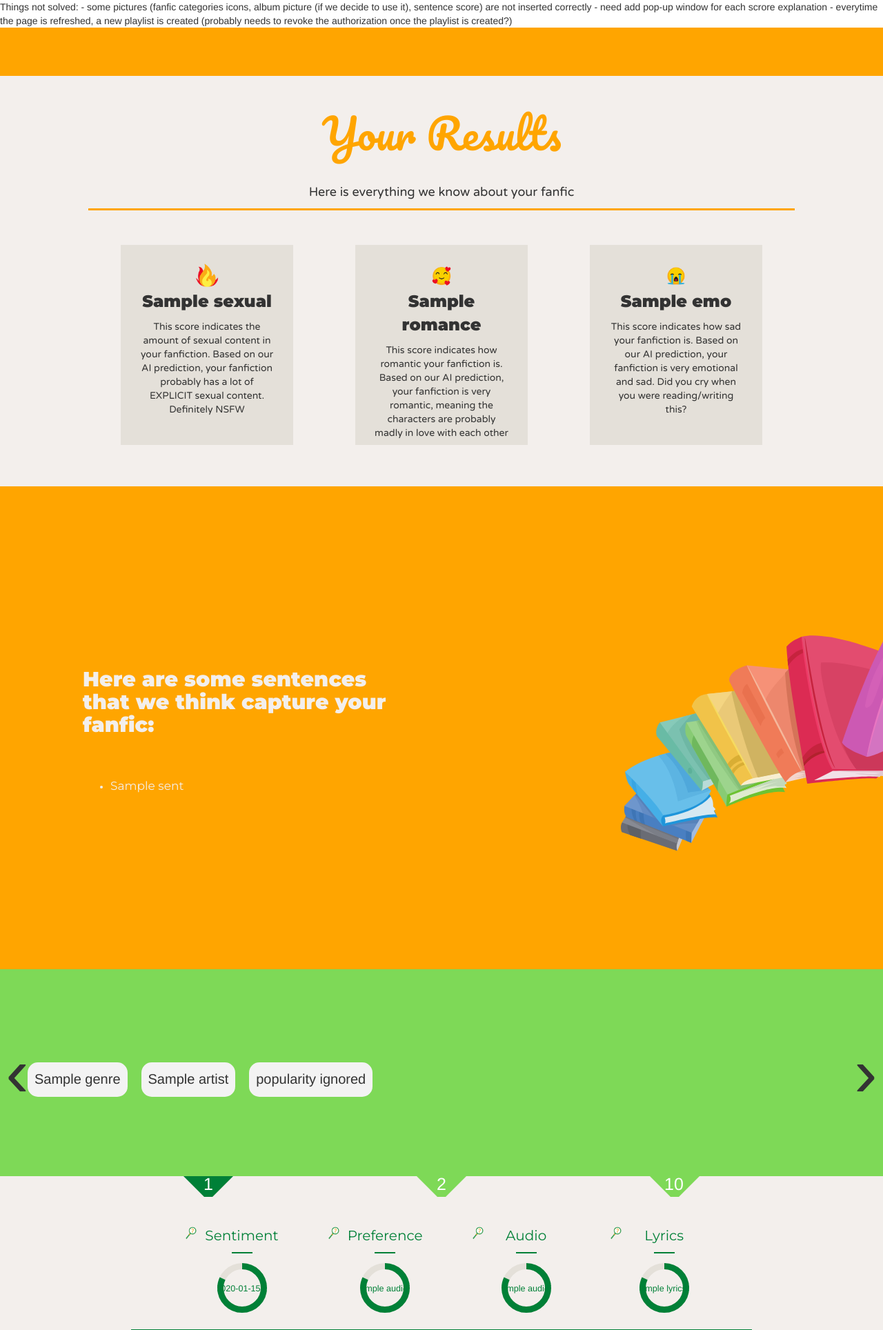
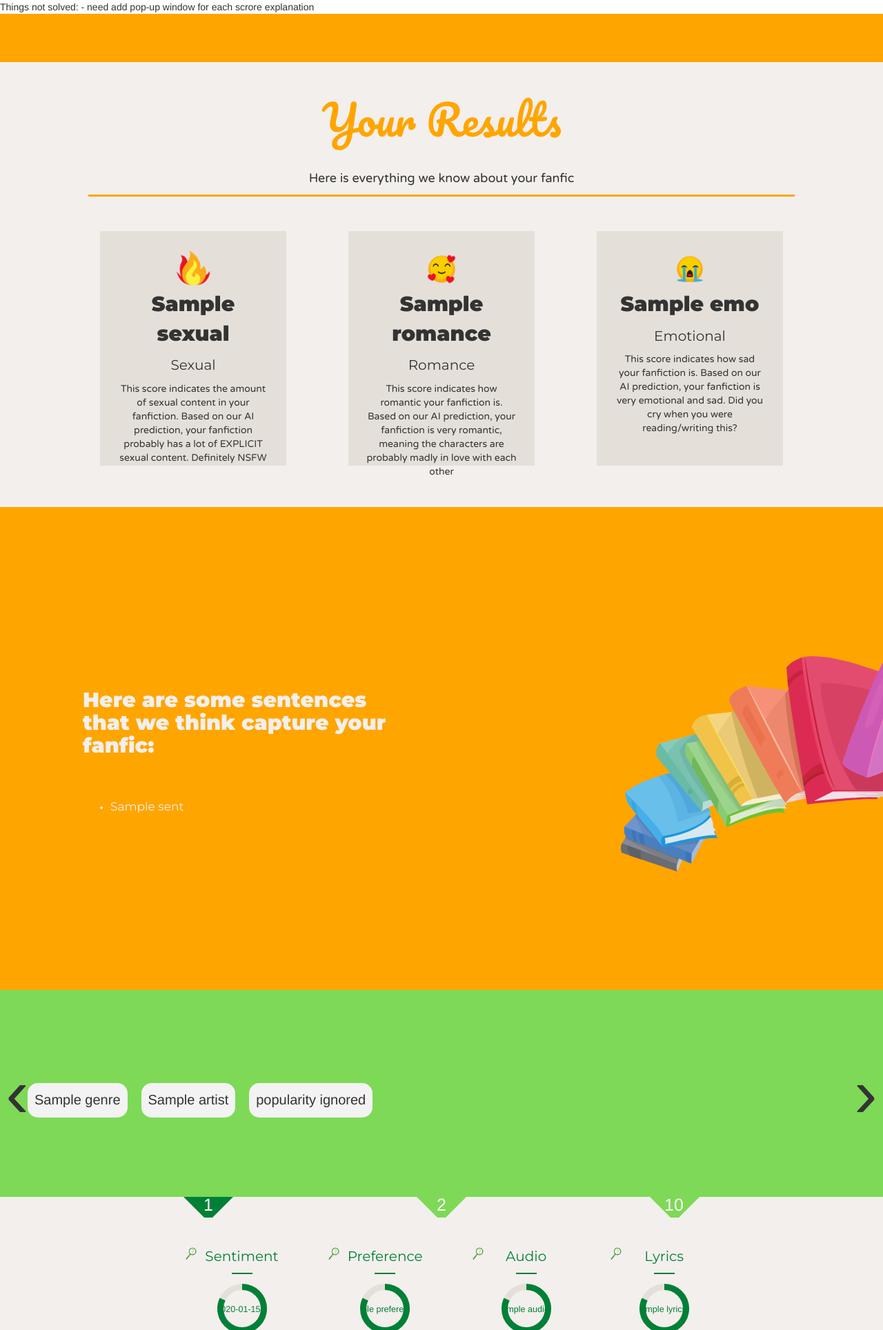
Before and after one commit to ArielJiang0520/fanfic-playlist, a Flask app: template app/templates/output2.html in a window 1280 px wide; the page is wider, and only the part inside the window is pictured. Shown: the top 1928 px of that part at 69% size. Run offline with Flask 2, Linux system fonts and the light colour scheme; the template is opened without the code that fills it: most values are stand-ins (such as "Sample title", 1, 10 or a date in 2020); parts of the project's set-up code (start-up, migrations or seed data) failed here and were passed over; some libraries are stand-ins or nearby versions.

Commit message:
new data & fixed progress bar bug & ui changes

```diff
--- a/app/irsystem/controllers/search_controller.py
+++ b/app/irsystem/controllers/search_controller.py
@@ -40,10 +40,9 @@ def search():
             sel_genres = request.form.to_dict()['genre_search']
             sel_genres = sel_genres.split(',') if len(sel_genres) > 0 else []
 
-        # print(sel_artists, sel_genres)
-
         result = text_search(text, target_genres=sel_genres,
                              target_artists=sel_artists, popular=popular, link=link)
+
 
         if not result['status']['code'] == '000':
             # handle response error
--- a/app/irsystem/models/model.py
+++ b/app/irsystem/models/model.py
@@ -31,7 +31,7 @@ def scrape_link(url: str):
 
 
 def text_search(query: str, target_genres=[], target_artists=[],
-                popular=True, k=10, link=False) -> [dict]:
+                popular=False, k=10, link=False) -> [dict]:
     """
     param:
         query: fanfiction
@@ -136,7 +136,7 @@ def text_search(query: str, target_genres=[], target_artists=[],
                 'lyrics': 0.0
             },
             'artist_genre': '',
-            'artist_popularity': '',
+            'artist_popularity': 0,
             'song_popularity': 0,
             'genius_link': ''
         }
--- a/app/irsystem/models/ranking_sys.py
+++ b/app/irsystem/models/ranking_sys.py
@@ -21,7 +21,7 @@ def sentiment_score(q, threshold=ta):
     return np.where(cs < ta, 0, cs)
 
 
-def pref_score(artists=[], genres=[], popular=False):
+def pref_score(artists, genres, popular):
     if not artists and not genres and not popular:
         return np.ones(shape=len(DB.MATADATA))
 
--- a/app/static/output2.css
+++ b/app/static/output2.css
@@ -322,8 +322,8 @@
 }
 
 .fic-score-item{
-  width: 250px;
-  height: 290px;
+  width: 270px;
+  height: 340px;
   text-align: center;
   background-color: #e4e0d9;
   padding-left: 25px;
@@ -334,22 +334,24 @@
 
 .score-label{
   /* font-size: 25; */
-  width: 40px;
-  height: 40px;
+  width: 60px;
+  height: 60px;
   /* background-color: #fff; */
   margin: auto;
 }
 
 .score-num{
-  font-size: 24;
+  font-size: 30;
   font-family: "Montserrat";
-  font-weight: 700;
+  font-weight: 600;
 }
 
-/* .score-description {
-  font-size: 15px;
-  font-size: "Varela Round";
-} */
+.score-cat-name{
+  font-size: 20;
+  font-family: "Montserrat";
+}
+
+
 
 .arrow-row{
   display: flex;
@@ -528,7 +530,7 @@
 }
 
 .spotify-question {
-  height: 200px;
+  height: 150px;
 }
 
 .spotify-player {
--- a/app/templates/output2.html
+++ b/app/templates/output2.html
@@ -1,9 +1,5 @@
 Things not solved:
-- some pictures (fanfic categories icons, album picture (if we decide to use it), sentence score) are not inserted
-correctly
 - need add pop-up window for each scrore explanation
-- everytime the page is refreshed, a new playlist is created (probably needs to revoke the authorization once the
-playlist is created?)
 
 <html>
 
@@ -40,6 +36,7 @@ playlist is created?)
       <div class='fic-score-item'>
         <img class='score-label' src='/static/images/5.png'></img>
         <p class='score-num'>{{result['fanfic']['scores']['Sexual']}}</p>
+        <p class='score-cat-name'>Sexual</p>
         {% if (result['fanfic']['scores']['Sexual'] <= 30) %} <p>This score indicates the amount of sexual content in
           your fanfiction.
           Based on our AI prediction, your fanfiction barely has
@@ -62,6 +59,7 @@ playlist is created?)
       <div class='fic-score-item'>
         <img class='score-label' src='/static/images/4.png'></img>
         <p class='score-num'>{{result['fanfic']['scores']['Romance']}}</p>
+        <p class='score-cat-name'>Romance</p>
         {% if (result['fanfic']['scores']['Romance'] <= 30) %} <p>This score indicates how romantic your fanfiction is.
           Based on our AI prediction, your fanfiction is not very romantic,
           so there’s probably not much kissing, cuddling, or love confessions going on.
@@ -85,6 +83,7 @@ playlist is created?)
       <div class='fic-score-item'>
         <img class='score-label' src='/static/images/3.png'></img>
         <p class='score-num'>{{result['fanfic']['scores']['Emo']}}</p>
+        <p class='score-cat-name'>Emotional</p>
         {% if (result['fanfic']['scores']['Emo'] <= 30) %} <p>This score indicates how sad your fanfiction is.
           Based on our AI prediction, your fanfiction is probably
           a light-hearted story with little to now angst involved.
@@ -107,24 +106,6 @@ playlist is created?)
       {% endif %}
     </div>
     <br>
-
-    <!-- <div class="sentence-container">
-        {% if result %}
-        <div>
-          <h2 class='sentence-header'><b>Here are some sentences that we think capture your fanfic:</b></h2>
-          <div class='sentence-box'>
-            <ul>
-              {% for sent in result['fanfic']['analysis']['top_sentences'][:7]%}
-              <li class="sentence-list-item">
-                <p class='sentences'>{{sent}}</p>
-              </li>
-              {% endfor %}
-            </ul>
-          </div>
-        </div>
-        <img class='sentence-pic' src="/static/images/books.svg">
-        </div>
-        {% endif %} -->
   </div>
 
 </div>
@@ -151,9 +132,6 @@ playlist is created?)
 
 {% if result %}
 
-<!--uncomment this when the spotify thing works, for now have a button there to show where it will be-->
-<!--<iframe src="https://open.spotify.com/embed/playlist/{{playlist}}" width="400" height="600" frameborder="0"
-    allowtransparency="true" allow="encrypted-media"></iframe>-->
 
 <div class='background-square-ga'>
   <ul class='genre-list'>
@@ -255,11 +233,11 @@ playlist is created?)
             <p class='score-name'>Preference</p>
             <div class='score-line'></div>
             <div class="progress-circle p10">
-              <svg class="radial-progress" data-percentage={{song['scores']['audio']}} viewBox="0 0 80 80">
+              <svg class="radial-progress" data-percentage={{song['scores']['preference']}} viewBox="0 0 80 80">
                 <circle class="incomplete" cx="40" cy="40" r="35"></circle>
                 <circle class="complete" cx="40" cy="40" r="35" style="stroke-dashoffset: 39.58406743523136;"></circle>
                 <text class="percentage" x="50%" y="57%"
-                  transform="matrix(0, 1, -1, 0, 80, 0)">{{song['scores']['audio']}}%</text>
+                  transform="matrix(0, 1, -1, 0, 80, 0)">{{song['scores']['preference']}}%</text>
               </svg>
             </div>
           </div>
```
Also changed, not shown: 5 other files.
